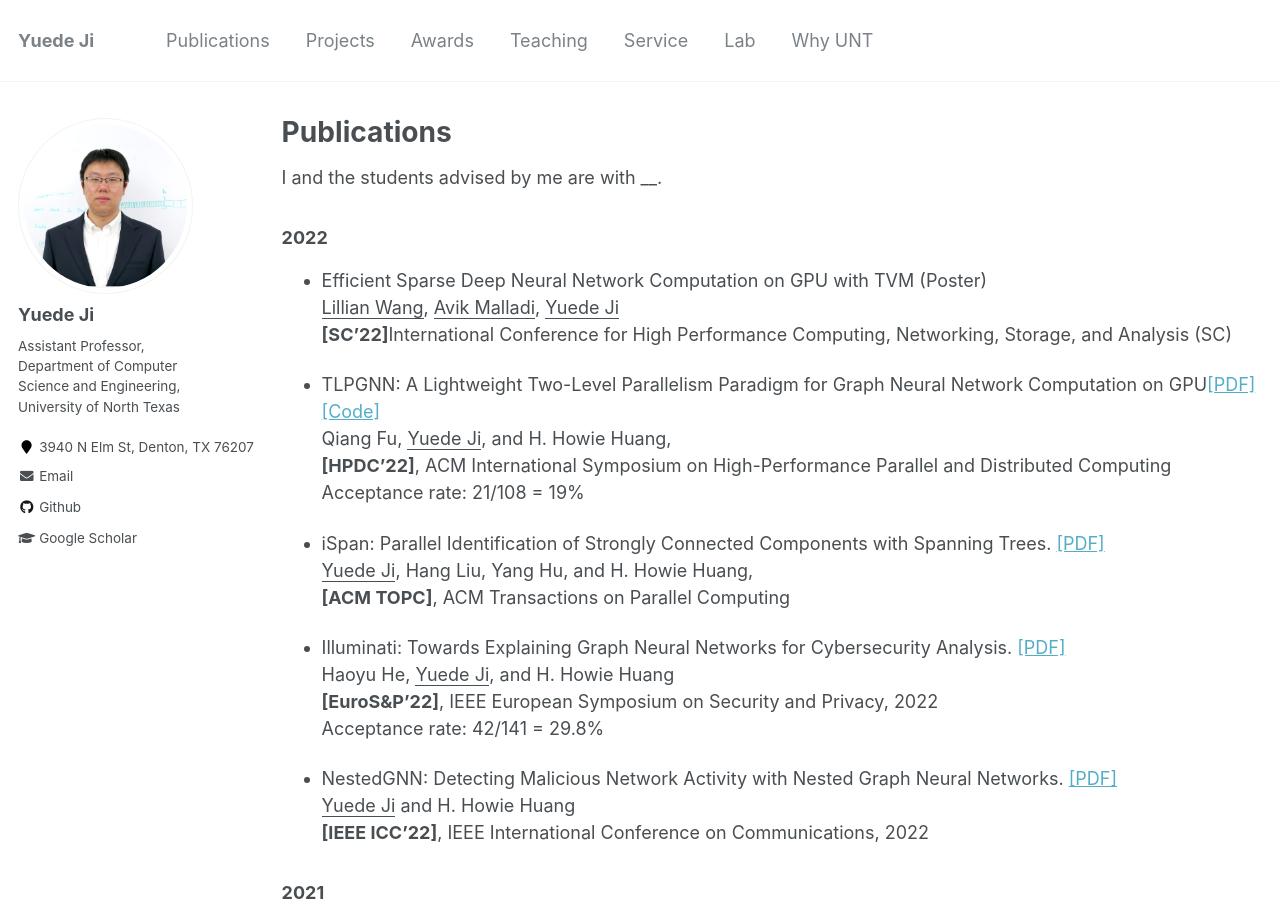
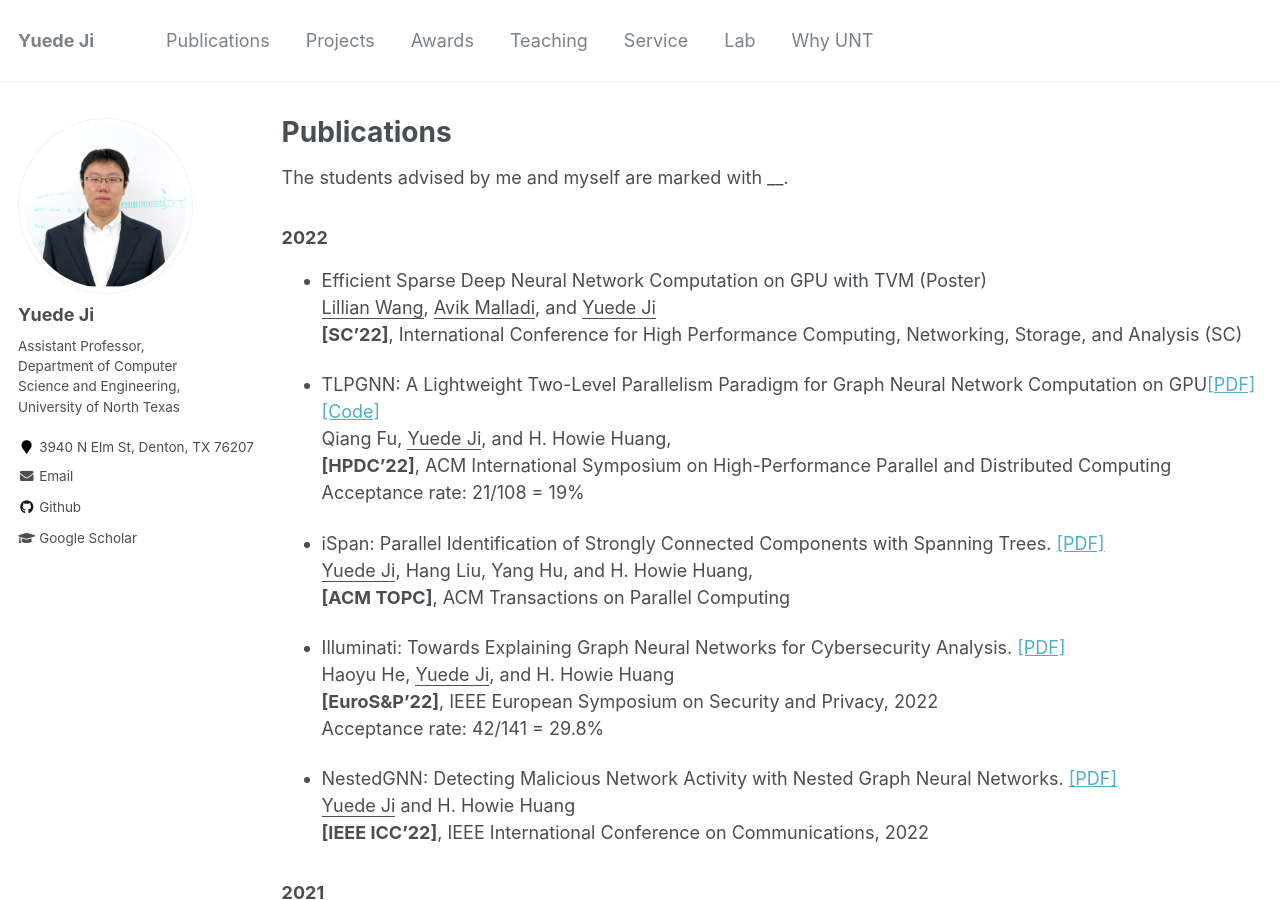
Before and after one commit to yuede/yuede.github.io, a Jekyll site: the page built from _pages/publications.md, in a window 1280 px wide and 900 px high. Built offline with Jekyll 4.4.1, drawn with Linux system fonts in a browser that asks for light colours.

Commit message:
update publications

```diff
--- a/_pages/publications.md
+++ b/_pages/publications.md
@@ -8,13 +8,13 @@ author_profile: true
   You can also find my articles on <u><a href="{{author.googlescholar}}">my Google Scholar profile</a>.</u>
 {% endif %}
 
-I and the students advised by me are with __.
+The students advised by me and myself are marked with __.
 
 ### 2022
 
 * Efficient Sparse Deep Neural Network Computation on GPU with TVM (Poster)<br/>
-<u>Lillian Wang</u>, <u>Avik Malladi</u>, <u>Yuede Ji</u><br/>
-<strong>[SC'22]</strong>International Conference for High Performance Computing, Networking, Storage, and Analysis (SC)<br/>
+<u>Lillian Wang</u>, <u>Avik Malladi</u>, and <u>Yuede Ji</u><br/>
+<strong>[SC'22]</strong>, International Conference for High Performance Computing, Networking, Storage, and Analysis (SC)<br/>
 
 * TLPGNN: A Lightweight Two-Level Parallelism Paradigm for Graph Neural Network Computation on GPU[[PDF]](../files/22_hpdc_TLPGNN.pdf)[[Code]](https://github.com/binfoo1993/TLPGNN)<br/>Qiang Fu, <u>Yuede Ji</u>, and H. Howie Huang,<br/><strong>[HPDC'22]</strong>, ACM International Symposium on High-Performance Parallel and Distributed Computing<br/>
 Acceptance rate: 21/108 = 19%
```
